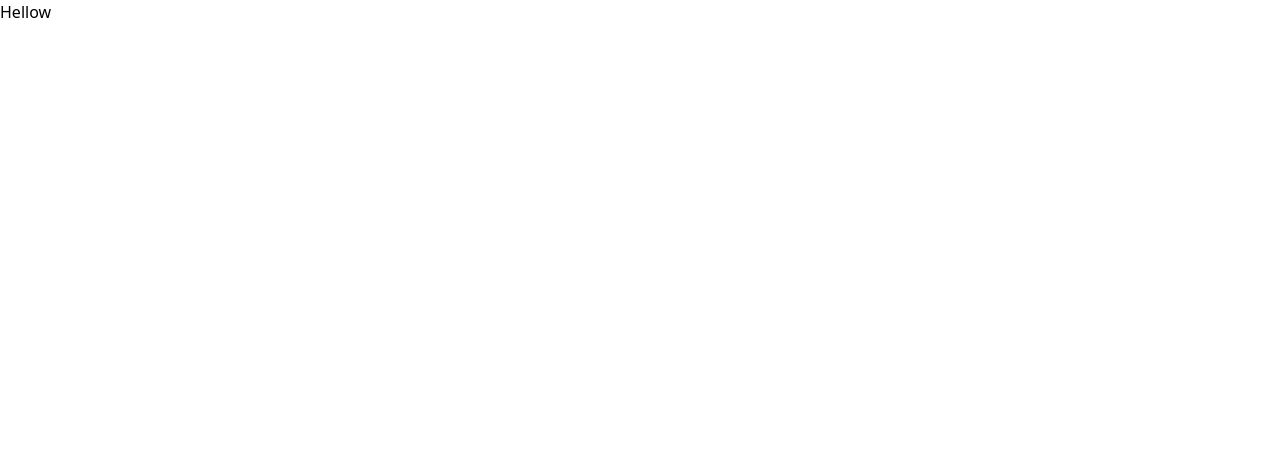
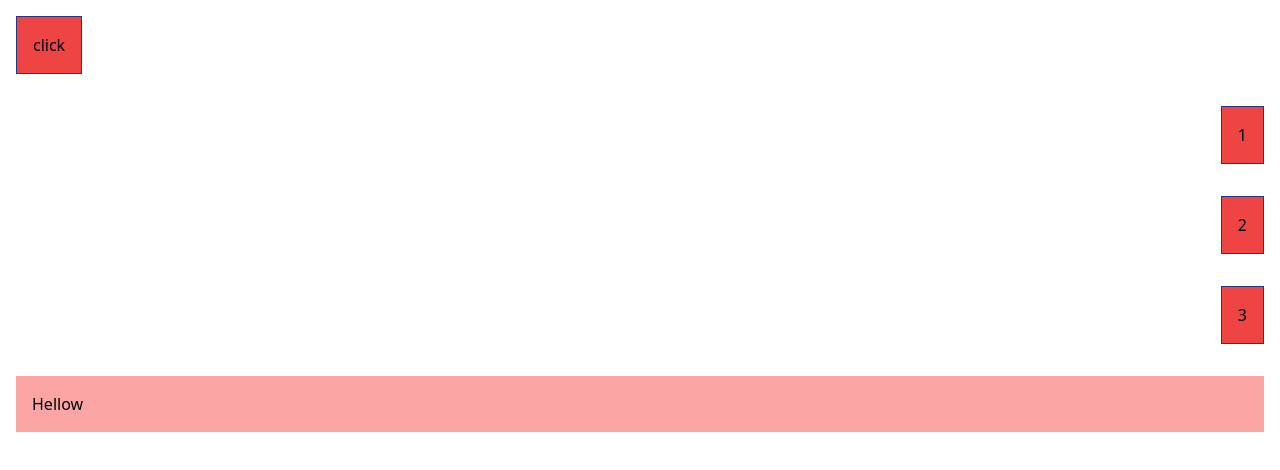
Before and after one commit to shefat26/tailwind-practice, a website: page build/index.html in a window 1280 px wide. Drawn offline with nearby package versions, Linux system fonts and the light colour scheme.

Commit message:
tailwind file edited

```diff
--- a/build/index.html
+++ b/build/index.html
@@ -7,19 +7,19 @@
 
     <link rel="stylesheet" href="css/style.css">
 
-    <!-- <script src="https://cdn.tailwindcss.com"></script> -->
+    <script src="https://cdn.tailwindcss.com"></script>
 </head>
 
 <body>
 
-  <!-- <button class=" bg-red-500 p-4 m-4 border border-blue-900 " >click</button>
+  <button class=" bg-red-500 p-4 m-4 border border-blue-900 " >click</button>
 
 
   <div class="flex justify-between flex-col items-end">
     <div class=" bg-red-500 p-4 m-4 border border-blue-900 ">1</div>
     <div class=" bg-red-500 p-4 m-4 border border-blue-900 ">2</div>
     <div class=" bg-red-500 p-4 m-4 border border-blue-900 ">3</div>
-  </div> -->
+  </div>
 
   <div class="bg-red-300 p-4 m-4">Hellow</div>
 
```
Also changed, not shown: 1 other file.
